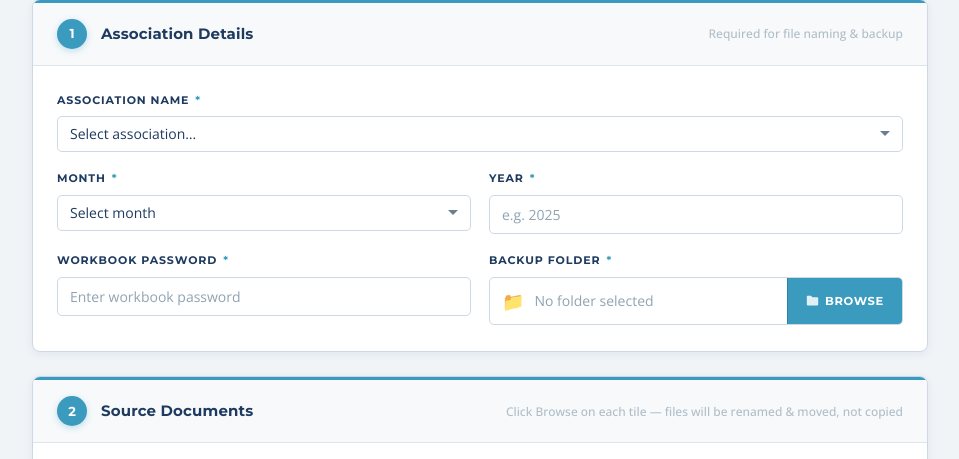
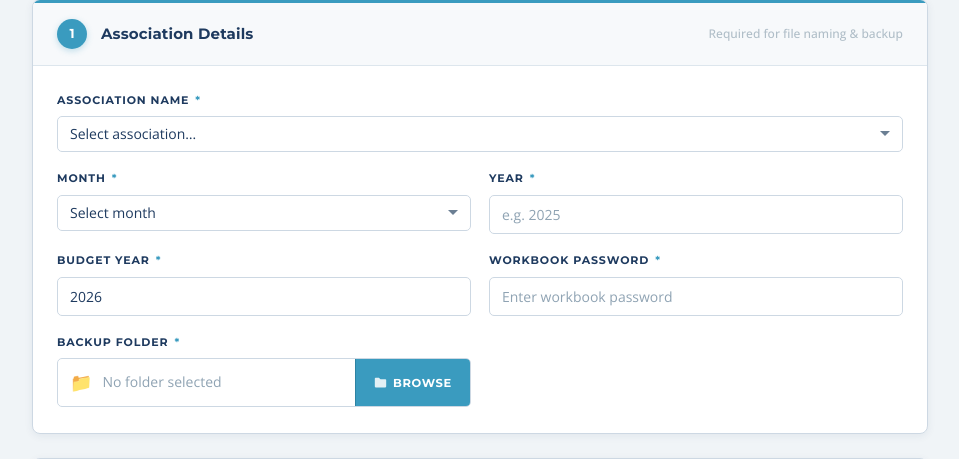
Before and after one commit to nguillet23/HOA, a Flask app: page / in a window 1280 px wide. Shown: the part 319-778 px from the top of the page, without its empty margins (160-1119 px from the left). Run offline with Flask 3, Linux system fonts and the light colour scheme.

Commit message:
Christin Changes

```diff
--- a/Source_Code/app.py
+++ b/Source_Code/app.py
@@ -27,6 +27,7 @@ def load_memory():
         "last_number": "",
         "last_month": "",
         "last_year": "",
+        "last_budget_year": "",
         "last_file_paths": {},
     }
 
@@ -42,6 +43,7 @@ def migrate_memory(data):
     data.setdefault("last_number", "")
     data.setdefault("last_month", "")
     data.setdefault("last_year", "")
+    data.setdefault("last_budget_year", "")
     data.setdefault("last_file_paths", {})
     return data
 
@@ -105,10 +107,13 @@ def get_memory():
 def update_memory():
     data    = migrate_memory(load_memory())
     payload = request.json or {}
-    for key in ("association", "number", "month", "year"):
+    for key in ("association", "number", "month", "year", "budget_year"):
         val = payload.get(key, "").strip()
         if val:
-            data[f"last_{key}"] = val
+            if key == "budget_year":
+                data["last_budget_year"] = val
+            else:
+                data[f"last_{key}"] = val
     save_memory(data)
     return jsonify({"ok": True})
 
@@ -228,6 +233,16 @@ def _validate_request(payload):
     elif not (2000 <= int(year) <= 2100):
         errors.append(f"Year '{year}' is out of the expected range (2000–2100)")
 
+    budget_year = payload.get("budget_year", "").strip()
+    if not budget_year:
+        errors.append("Budget Year is missing")
+    elif not budget_year.isdigit():
+        errors.append("Budget Year must contain digits only")
+    elif len(budget_year) != 4:
+        errors.append(f"Budget Year '{budget_year}' must be exactly 4 digits")
+    elif not (2000 <= int(budget_year) <= 2100):
+        errors.append(f"Budget Year '{budget_year}' is out of the expected range (2000–2100)")
+
     if not payload.get("password", ""):
         errors.append("Workbook Password is missing")
 
@@ -283,11 +298,12 @@ def process():
         number        = payload["number"].strip()
         month         = payload["month"].strip()
         year          = payload["year"].strip()
+        budget_year   = payload["budget_year"].strip()
         date          = f"{year}_{month}"
         password      = payload["password"]
         backup_folder = payload["backup_folder"].strip()
 
-        log(f"Association: {association} (#{number})  |  Period: {date}")
+        log(f"Association: {association} (#{number})  |  Period: {date}  |  Budget Year: {budget_year}")
 
         # Build a dict of the original on-disk paths
         paths = {k: payload[f"path_{k}"].strip() for k in FILE_KEYS}
@@ -352,12 +368,28 @@ def process():
         OP_PY  = PY.iloc[0:row_py + 1]
         RSV_PY = PY.iloc[row_py:500]
 
-        # ── Write into the macro workbook (in-place on original file) ─────
+        # ── Prepare target copy and write into the macro workbook ─────────
+        target_copy_name = f"{budget_year}_{association}_Budget.xlsm"
+        dest_folder = os.path.join(backup_folder, association)
+        try:
+            os.makedirs(dest_folder, exist_ok=True)
+        except Exception as e:
+            return fail(f"Could not create destination folder '{dest_folder}' — {e}.")
+
+        target_copy_path = os.path.join(dest_folder, target_copy_name)
+        log(f"Copying macro workbook to: {target_copy_name}")
+        try:
+            shutil.copy2(paths["target"], target_copy_path)
+        except Exception as e:
+            return fail(f"Could not copy Budget Macro Workbook — {e}.")
+
         log("Opening macro workbook with xlwings…")
         try:
             excel_app = xw.App(visible=False)
-            tgt_wb    = excel_app.books.open(paths["target"])
+            tgt_wb    = excel_app.books.open(target_copy_path)
         except Exception as e:
+            if os.path.exists(target_copy_path):
+                os.remove(target_copy_path)
             return fail(f"Could not open Budget Macro Workbook — {e}.")
 
         sheet_operations = [
@@ -393,6 +425,8 @@ def process():
         except Exception as e:
             tgt_wb.close()
             excel_app.quit()
+            if os.path.exists(target_copy_path):
+                os.remove(target_copy_path)
             return fail(str(e))
 
         tgt_wb.close()
@@ -405,21 +439,18 @@ def process():
         mem["last_number"]      = number
         mem["last_month"]       = month
         mem["last_year"]        = year
+        mem["last_budget_year"] = budget_year
         mem["last_file_paths"]  = {k: str(paths[k]) for k in FILE_KEYS}
         save_memory(mem)
 
-        # ── Build destination folder ──────────────────────────────────────
-        dest_folder = os.path.join(backup_folder, association)
-        try:
-            os.makedirs(dest_folder, exist_ok=True)
-        except Exception as e:
-            return fail(f"Could not create destination folder '{dest_folder}' — {e}.")
-
         log(f"Moving & renaming files to: {dest_folder}")
 
-        # ── Output file names ─────────────────────────────────────────────
+        output_files = [{
+            "src": os.path.basename(paths["target"]),
+            "dst": target_copy_name,
+        }]
+
         move_map = [
-            ("target",    f"{association}_{date}_Budget.xlsm"),
             ("balance",   f"{number}_{association}_Balance_Sheet_{date}.xls"),
             ("operating", f"{number}_{association}_Budget_Export_OP.xlsx"),
             ("reserve",   f"{number}_{association}_Budget_Export_RSV.xlsx"),
@@ -427,11 +458,10 @@ def process():
             ("py",        f"{number}_{association}_Income_Statement_PY.xls"),
         ]
 
-        output_files = []
         for key, dst_name in move_map:
-            src_path     = paths[key]
+            src_path      = paths[key]
             original_name = os.path.basename(src_path)
-            dst_path     = os.path.join(dest_folder, dst_name)
+            dst_path      = os.path.join(dest_folder, dst_name)
             try:
                 shutil.move(src_path, dst_path)   # rename + move — no copy step
                 log(f"Moved & renamed → {dst_name}", "success")
--- a/Source_Code/templates/index.html
+++ b/Source_Code/templates/index.html
@@ -467,6 +467,12 @@
           <span class="field-error-msg">Year is required (4 digits)</span>
         </div>
 
+        <div class="field" id="field-budget-year">
+          <label>Budget Year <span class="req">*</span></label>
+          <input type="text" id="inp-budget-year" placeholder="e.g. 2025" maxlength="4">
+          <span class="field-error-msg">Budget Year is required (4 digits)</span>
+        </div>
+
         <div class="field" id="field-password">
           <label>Workbook Password <span class="req">*</span></label>
           <input type="password" id="inp-password" placeholder="Enter workbook password">
@@ -852,6 +858,16 @@ function validateAll() {
     document.getElementById('field-year').classList.remove('field-error');
   }
 
+  // Budget Year
+  const budgetYear = document.getElementById('inp-budget-year').value.trim();
+  const budgetYearOk = /^\d{4}$/.test(budgetYear) && parseInt(budgetYear)>=2000 && parseInt(budgetYear)<=2100;
+  if (!budgetYearOk) {
+    document.getElementById('field-budget-year').classList.add('field-error');
+    errors.push({ key:'field-budget-year', msg:'<strong>Budget Year</strong> is missing or invalid (4-digit, 2000–2100)' });
+  } else {
+    document.getElementById('field-budget-year').classList.remove('field-error');
+  }
+
   // Password
   const pw = document.getElementById('inp-password').value;
   if (!pw) {
@@ -944,6 +960,7 @@ async function runProcess() {
     number:        document.getElementById('number-hidden').value.trim(),
     month:         document.getElementById('sel-month').value,
     year:          document.getElementById('inp-year').value.trim(),
+    budget_year:   document.getElementById('inp-budget-year').value.trim(),
     password:      document.getElementById('inp-password').value,
     backup_folder: backupFolder,
   };
@@ -1058,14 +1075,16 @@ async function initPage() {
     data = await res.json();
   } catch(e) {}
 
-  const hasAssoc  = data.last_association && data.last_number;
-  const hasFolder = data.last_backup_folder;
-  const hasPeriod = data.last_month && data.last_year;
+  const hasAssoc      = data.last_association && data.last_number;
+  const hasFolder     = data.last_backup_folder;
+  const hasPeriod     = data.last_month && data.last_year;
+  const hasBudgetYear = data.last_budget_year;
 
-  if (hasAssoc || hasFolder || hasPeriod) {
+  if (hasAssoc || hasFolder || hasPeriod || hasBudgetYear) {
     let parts = [];
     if (hasAssoc)  parts.push(`<span>${data.last_association} (#${data.last_number})</span>`);
     if (hasPeriod) { const m = MONTH_NAMES[data.last_month]||data.last_month; parts.push(`period <span>${m} ${data.last_year}</span>`); }
+    if (hasBudgetYear) parts.push(`budget year <span>${data.last_budget_year}</span>`);
     if (hasFolder) {
       const fp = (data.last_backup_folder||'').replace(/\\/g,'/').split('/');
       parts.push(`backup folder <span>${fp[fp.length-1]||data.last_backup_folder}</span>`);
@@ -1080,6 +1099,10 @@ async function initPage() {
     const now = new Date();
     document.getElementById('sel-month').value = String(now.getMonth()+1).padStart(2,'0');
     document.getElementById('inp-year').value  = now.getFullYear();
+  }
+  if (!restoredData || !restoredData.last_budget_year) {
+    const now = new Date();
+    document.getElementById('inp-budget-year').value = now.getFullYear();
   }
 }
 
@@ -1109,6 +1132,11 @@ function restoreSession() {
     document.getElementById('field-year').classList.remove('field-error');
     flash('field-year');
   }
+  if (d.last_budget_year) {
+    document.getElementById('inp-budget-year').value = d.last_budget_year;
+    document.getElementById('field-budget-year').classList.remove('field-error');
+    flash('field-budget-year');
+  }
   if (d.last_backup_folder) {
     applyFolder(d.last_backup_folder);
   }
@@ -1121,11 +1149,17 @@ function dismissRestore() {
 }
 
 // Live-clear field errors
-['assoc-select','sel-month','inp-year','inp-password'].forEach(id => {
+['assoc-select','sel-month','inp-year','inp-budget-year','inp-password'].forEach(id => {
   const el = document.getElementById(id);
   if (!el) return;
   ['input','change'].forEach(evt => el.addEventListener(evt, () => {
-    const fieldMap = { 'assoc-select':'field-association', 'sel-month':'field-month', 'inp-year':'field-year', 'inp-password':'field-password' };
+    const fieldMap = {
+      'assoc-select':'field-association',
+      'sel-month':'field-month',
+      'inp-year':'field-year',
+      'inp-budget-year':'field-budget-year',
+      'inp-password':'field-password'
+    };
     const fid = fieldMap[id];
     if (fid) {
       document.getElementById(fid).classList.remove('field-error');
```
